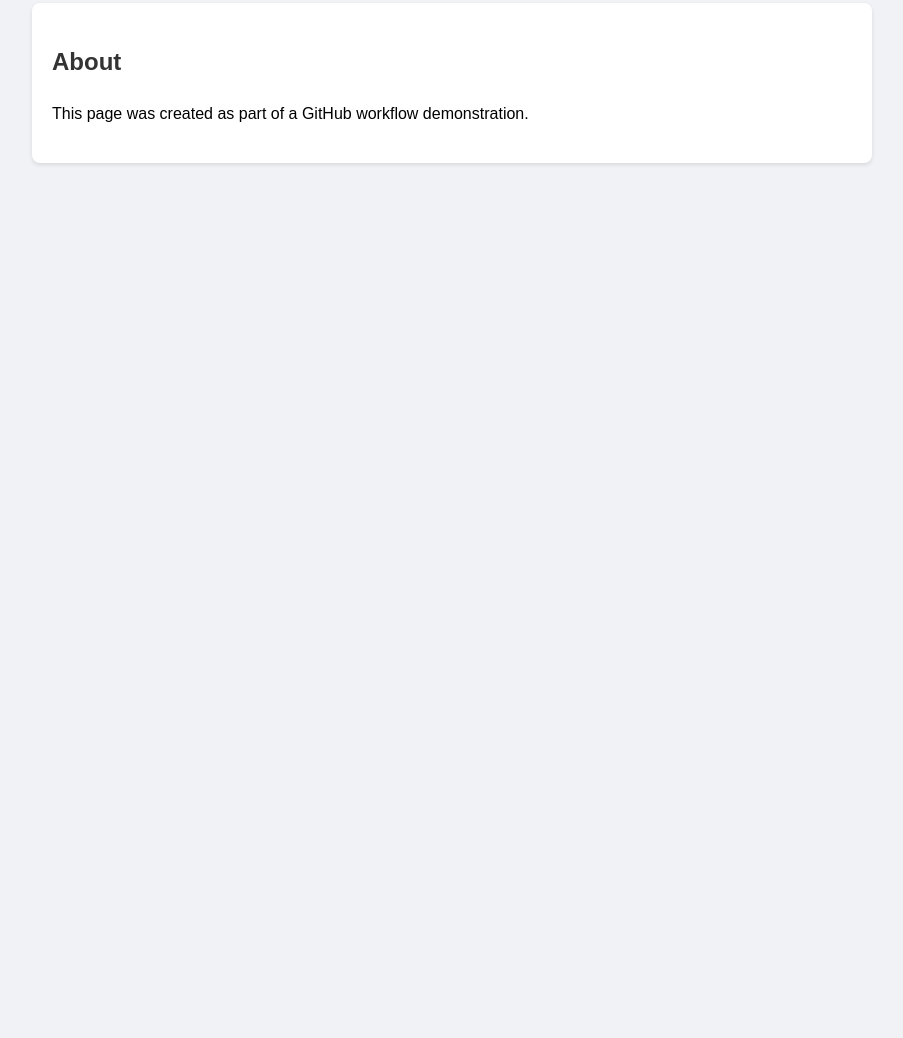
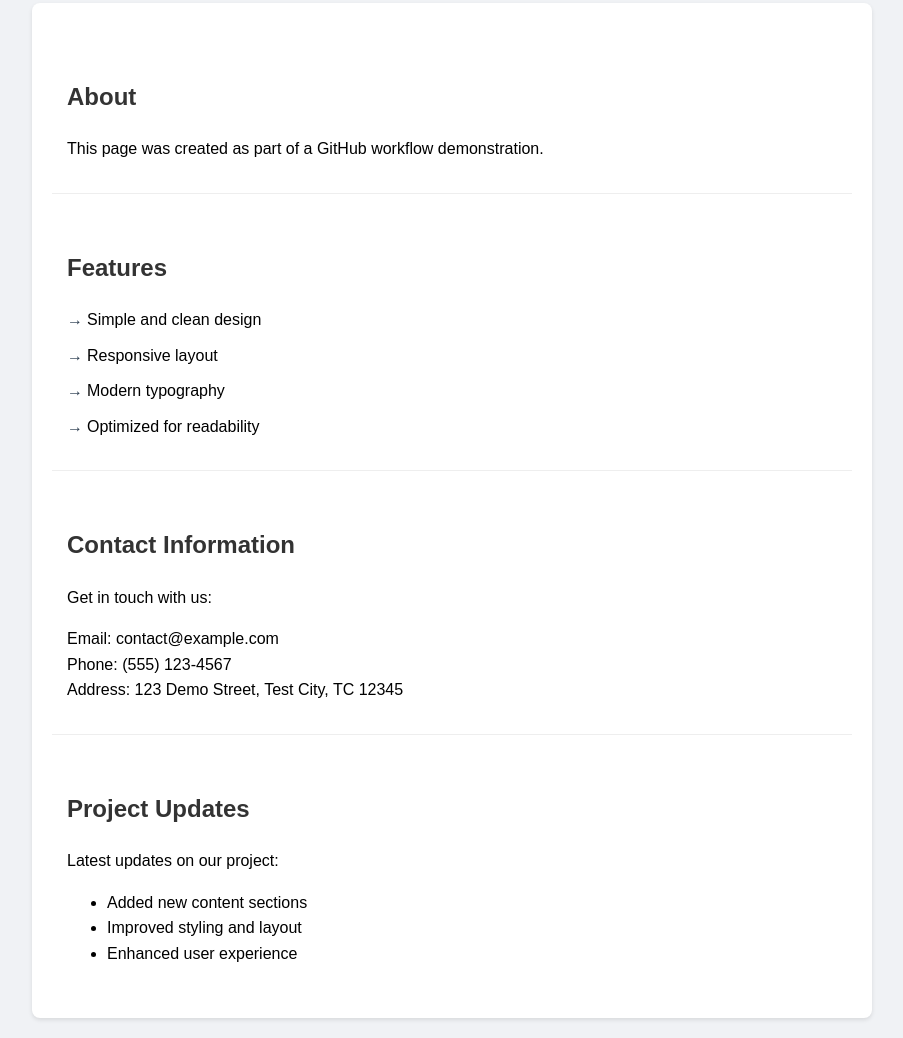
Before and after one commit to Ohbehaveyourself/big-test, a plain HTML site: page index.html in a window 1280 px wide. Shown: the part 111-1149 px from the top of the page, without its empty margins (188-1091 px from the left). Before the commit the page ends 800 px from the top, so only its background shows below. Drawn offline with Linux system fonts and the light colour scheme.

Commit message:
Add new content sections

```diff
--- a/index.html
+++ b/index.html
@@ -29,6 +29,26 @@
         }
         section {
             margin-top: 20px;
+            padding: 15px;
+            border-bottom: 1px solid #eee;
+        }
+        section:last-child {
+            border-bottom: none;
+        }
+        .features-list {
+            list-style-type: none;
+            padding: 0;
+        }
+        .features-list li {
+            margin: 10px 0;
+            padding-left: 20px;
+            position: relative;
+        }
+        .features-list li:before {
+            content: '→';
+            position: absolute;
+            left: 0;
+            color: #2c3e50;
         }
     </style>
 </head>
@@ -39,6 +59,31 @@
             <h2>About</h2>
             <p>This page was created as part of a GitHub workflow demonstration.</p>
         </section>
+        <section>
+            <h2>Features</h2>
+            <ul class="features-list">
+                <li>Simple and clean design</li>
+                <li>Responsive layout</li>
+                <li>Modern typography</li>
+                <li>Optimized for readability</li>
+            </ul>
+        </section>
+        <section>
+            <h2>Contact Information</h2>
+            <p>Get in touch with us:</p>
+            <p>Email: contact@example.com<br>
+            Phone: (555) 123-4567<br>
+            Address: 123 Demo Street, Test City, TC 12345</p>
+        </section>
+        <section>
+            <h2>Project Updates</h2>
+            <p>Latest updates on our project:</p>
+            <ul>
+                <li>Added new content sections</li>
+                <li>Improved styling and layout</li>
+                <li>Enhanced user experience</li>
+            </ul>
+        </section>
     </div>
 </body>
 </html>
```
